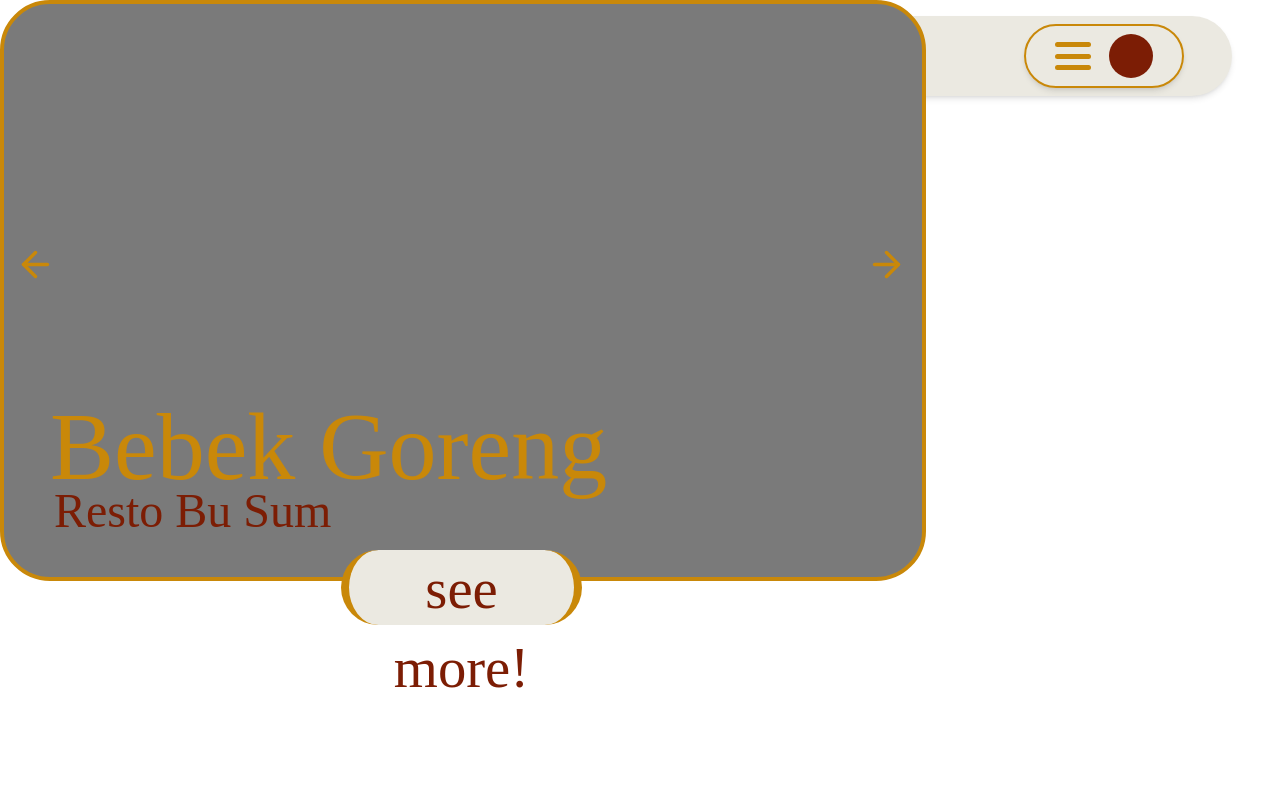
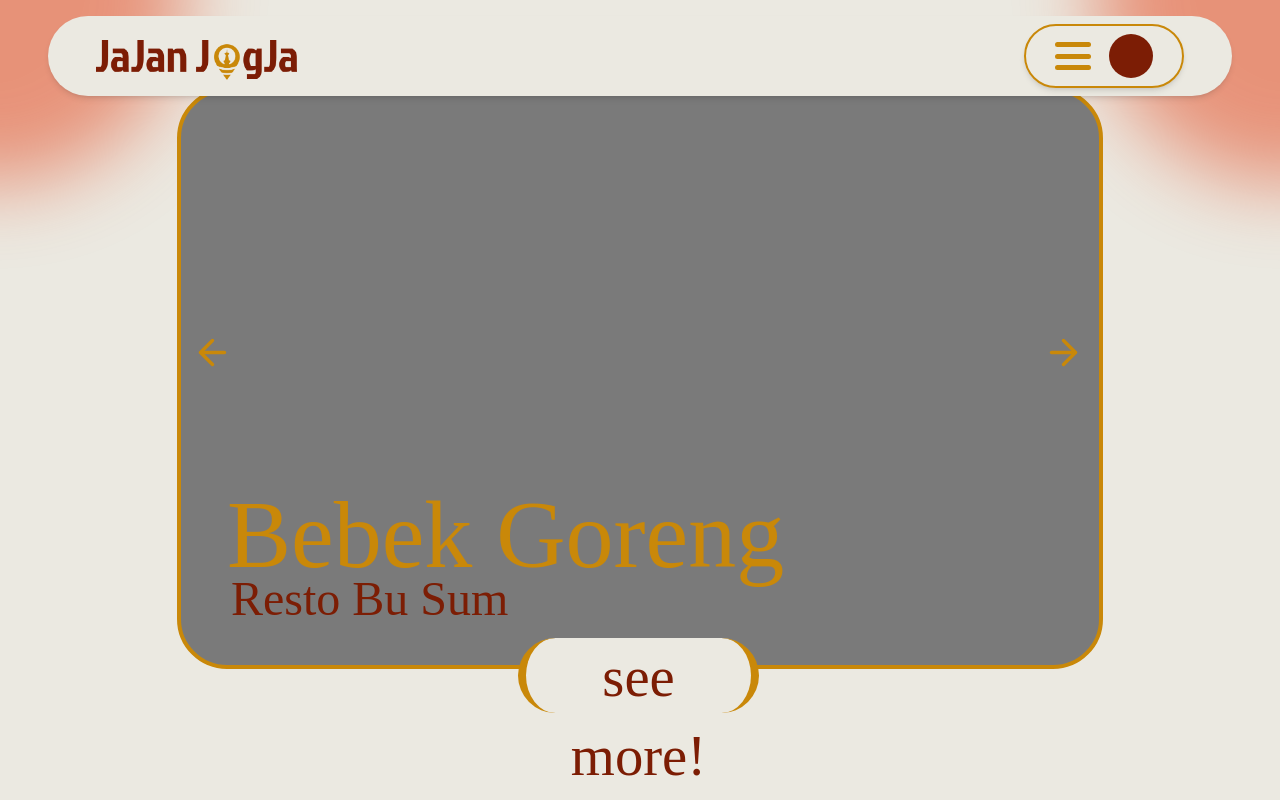
Before and after one commit to PBP-A02-2024/jajan-jogja, a Django app: page / in a window 1280 px wide. Run offline with Django 5.2, Linux system fonts and the light colour scheme; some libraries are stand-ins or nearby versions; some web fonts are replaced.

Commit message:
fix body and add orange circle

```diff
--- a/templates/base.html
+++ b/templates/base.html
@@ -48,7 +48,9 @@
     </script>
     {% block meta %}{% endblock meta %}
 </head>
-<body class="w-screen font-JockeyOne">
-    {% block content %}{% endblock content %}
+<body class="w-screen bg-white font-JockeyOne flex justify-center items-center">
+  <div class="w-96 h-96 rounded-full bg-orange opacity-50 blur-2xl absolute -left-[200] -top-[200]"></div>
+  <div class="invisible sm:visible w-96  h-96 rounded-full bg-orange opacity-50 blur-2xl absolute -right-[200] -top-[200]"></div>
+  {% block content %}{% endblock content %}
 </body>
 </html>
--- a/templates/navbar.html
+++ b/templates/navbar.html
@@ -3,7 +3,7 @@
 {% comment %} change all the href with your url {% endcomment %}
 
 {% comment %} Desktop Navbar  {% endcomment %}
-<nav class=" fixed top-0 invisible sm:visible w-full h-28 px-12 py-4">
+<nav class="z-[999] fixed top-0 invisible sm:visible w-full h-28 px-12 py-4">
     <div class="w-full h-full flex justify-between items-center bg-white rounded-full shadow-md px-12 py-2">
         <img src="{% static "images/logo.png" %}" alt="" class="mt-2 h-10 w-auto">
         <div class="relative w-40 h-full border-2 border-darkYellow rounded-full flex justify-around items-center px-5 py-1 shadow-md">
```
